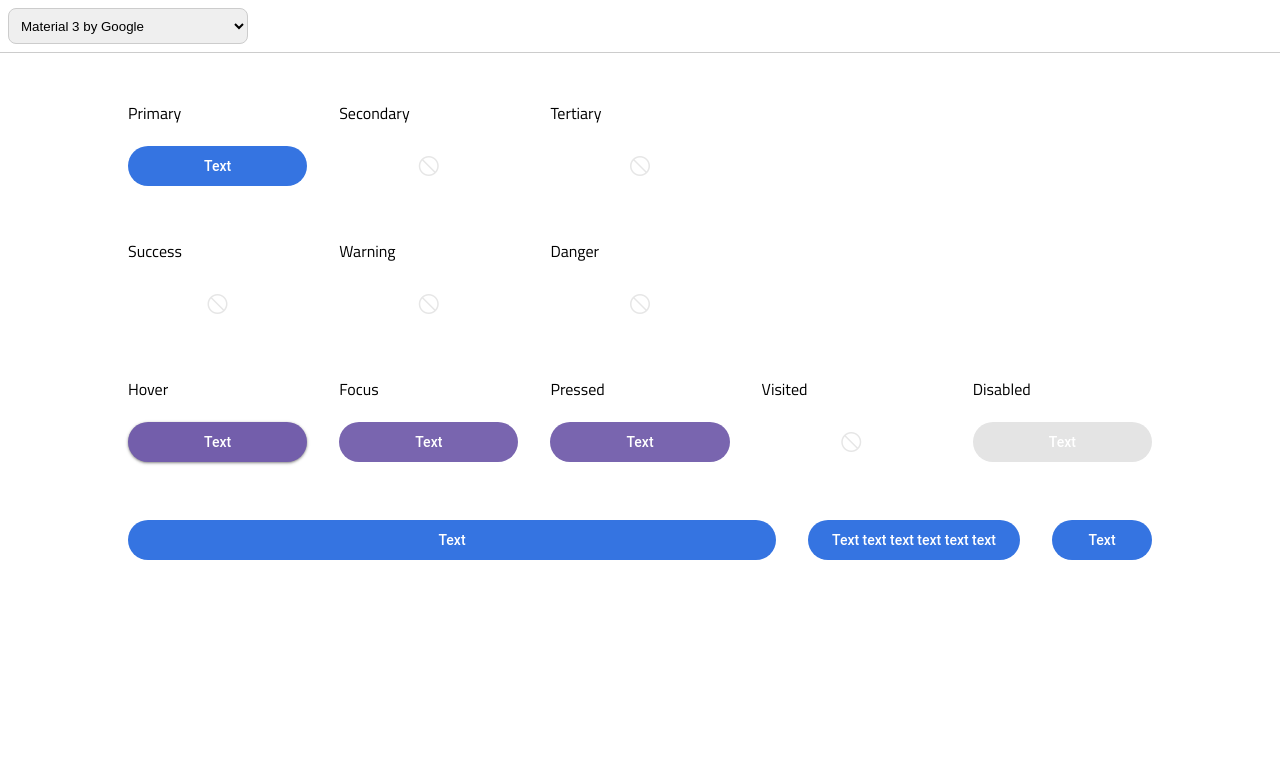
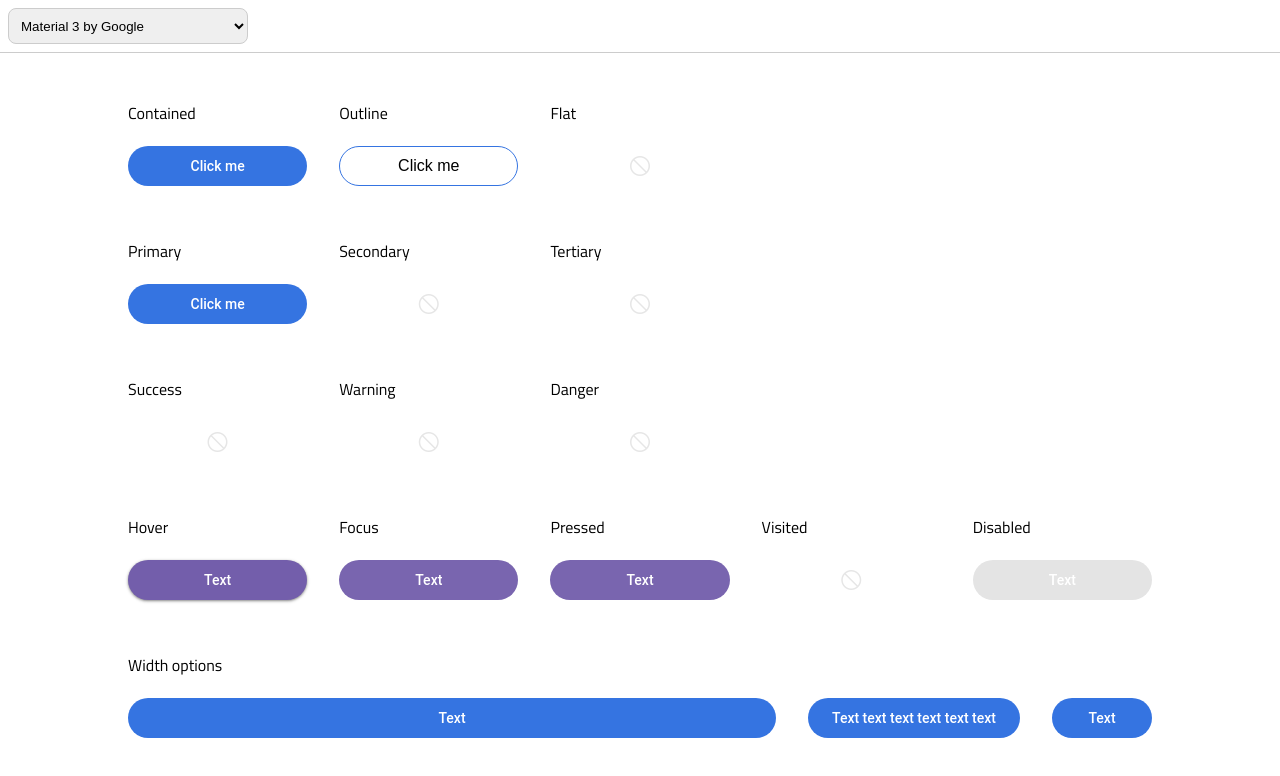
Before and after one commit to rodrigojcmello/kiskadee, a React (Vite) app in the folder packages/react/: page / in a window 1280 px wide. Shown: the top 776 px of the page. Built offline with nearby package versions, Linux system fonts and the light colour scheme.

Commit message:
chore: document the button width option

```diff
--- a/packages/react/src/components/Button/Button.style.tsx
+++ b/packages/react/src/components/Button/Button.style.tsx
@@ -16,10 +16,10 @@ export const ButtonStyled = styled.button<
     //--------------------------------------------------------------------------
 
     '&.button': {
-      ...container?.contained?.base,
-      ...container?.contained?.variant?.[variant]?.rest,
+      border: 'none',
+      ...container?.[typeStyle]?.base,
+      ...container?.[typeStyle]?.variant?.[variant]?.rest,
       cursor: 'pointer',
-      border: 'none',
       fontSize: '16px',
       transitionProperty: 'box-shadow, border, background, padding, min-width',
       transitionDuration: duration,
@@ -29,7 +29,7 @@ export const ButtonStyled = styled.button<
     // OPTION - WIDTH
     width: width === 'block' ? '100%' : 'auto',
     minWidth:
-      width === 'min-width' ? container?.contained?.option.widthMin : '0px',
+      width === 'min-width' ? container?.[typeStyle]?.option.widthMin : '0px',
 
     //--------------------------------------------------------------------------
     // Text
--- a/packages/react/src/components/Button/Button.types.ts
+++ b/packages/react/src/components/Button/Button.types.ts
@@ -1,6 +1,6 @@
 import { CSSProperties } from 'react';
 
-type ButtonType = 'contained' | 'outline' | 'flat';
+export type ButtonType = 'contained' | 'outline' | 'flat';
 
 export type ButtonVariant =
   | 'primary'
--- a/packages/react/src/site/documentation/Button/ButtonDocumentation.module.scss
+++ b/packages/react/src/site/documentation/Button/ButtonDocumentation.module.scss
@@ -17,13 +17,20 @@
   vertical-align: middle;
 }
 
+.no-transition * {
+  transition: none !important;
+}
+
+.width-container {
+  margin-top: 48px;
+  width: 100%;
+}
+
 .width {
   //display: flex;
   display: grid;
   grid-template-columns: 2fr auto auto;
+  gap: 32px;
   align-items: center;
-  gap: 32px;
-  margin-top: 48px;
-  width: 100%;
   height: 50px;
 }
--- a/packages/react/src/site/documentation/Button/ButtonDocumentation.tsx
+++ b/packages/react/src/site/documentation/Button/ButtonDocumentation.tsx
@@ -1,11 +1,14 @@
 /* eslint-disable @typescript-eslint/no-empty-function */
 import type { FC, PropsWithChildren } from 'react';
-import { useContext, useState } from 'react';
+import { useContext, useLayoutEffect, useState } from 'react';
 import { Button } from '../../../components/Button/Button';
 import { Box } from '../../components/Box/Box';
 import { Container } from '../../components/Container/Container';
 import { BoxTitle } from '../../components/BoxTitle/BoxTitle';
-import { ButtonVariant } from '../../../components/Button/Button.types';
+import {
+  ButtonType,
+  ButtonVariant,
+} from '../../../components/Button/Button.types';
 import { KiskadeeContext } from '../../../context';
 import style from './ButtonDocumentation.module.scss';
 
@@ -37,18 +40,88 @@ const NotApplicable: FC = () => {
 export const ButtonDocumentation: FC = () => {
   const [theme] = useContext(KiskadeeContext);
   const [variant, setVariant] = useState<ButtonVariant>('primary');
+  const [type, setType] = useState<ButtonType>('contained');
+  const [pageLoad, setPageLoad] = useState(false);
 
-  const buttonVariant = theme.component.button?.container?.contained?.variant;
+  useLayoutEffect(() => {
+    setTimeout(() => {
+      setPageLoad(true);
+    }, 50);
+  }, []);
+
+  const buttonContainer = theme.component.button?.container;
+  const buttonVariant = theme.component.button?.container?.[type]?.variant;
 
   return (
-    <Container>
+    <Container className={!pageLoad ? style['no-transition'] : undefined}>
+      <Box>
+        <div>
+          <BoxTitle>Contained</BoxTitle>
+          {buttonContainer?.contained ? (
+            <Applicable>
+              <Button
+                text="Click me"
+                width="block"
+                type="contained"
+                variant="primary"
+                onClick={(): void => {
+                  setType('contained');
+                  setVariant('primary');
+                }}
+              />
+            </Applicable>
+          ) : (
+            <NotApplicable />
+          )}
+        </div>
+
+        <div>
+          <BoxTitle>Outline</BoxTitle>
+          {buttonContainer?.outline ? (
+            <Applicable>
+              <Button
+                text="Click me"
+                width="block"
+                type="outline"
+                variant="primary"
+                onClick={(): void => {
+                  setType('outline');
+                  setVariant('primary');
+                }}
+              />
+            </Applicable>
+          ) : (
+            <NotApplicable />
+          )}
+        </div>
+        <div>
+          <BoxTitle>Flat</BoxTitle>
+          {buttonContainer?.flat ? (
+            <Applicable>
+              <Button
+                text="Click me"
+                width="block"
+                type="outline"
+                variant="primary"
+                onClick={(): void => {
+                  setType('flat');
+                  setVariant('primary');
+                }}
+              />
+            </Applicable>
+          ) : (
+            <NotApplicable />
+          )}
+        </div>
+      </Box>
+
       <Box>
         <div>
           <BoxTitle>Primary</BoxTitle>
           {buttonVariant?.primary ? (
             <Applicable>
               <Button
-                text="Text"
+                text="Click me"
                 width="block"
                 type="contained"
                 variant="primary"
@@ -67,7 +140,7 @@ export const ButtonDocumentation: FC = () => {
           {buttonVariant?.secondary ? (
             <Applicable>
               <Button
-                text="Text"
+                text="Click me"
                 width="block"
                 type="contained"
                 variant="secondary"
@@ -85,7 +158,7 @@ export const ButtonDocumentation: FC = () => {
           {buttonVariant?.tertiary ? (
             <Applicable>
               <Button
-                text="Text"
+                text="Click me"
                 width="block"
                 type="contained"
                 variant="tertiary"
@@ -106,7 +179,7 @@ export const ButtonDocumentation: FC = () => {
           {buttonVariant?.success ? (
             <Applicable>
               <Button
-                text="Text"
+                text="Click me"
                 width="block"
                 type="contained"
                 variant="success"
@@ -125,7 +198,7 @@ export const ButtonDocumentation: FC = () => {
           {buttonVariant?.warning ? (
             <Applicable>
               <Button
-                text="Text"
+                text="Click me"
                 width="block"
                 type="contained"
                 variant="warning"
@@ -141,11 +214,10 @@ export const ButtonDocumentation: FC = () => {
 
         <div>
           <BoxTitle>Danger</BoxTitle>
-
           {buttonVariant?.danger ? (
             <Applicable>
               <Button
-                text="Text"
+                text="Click me"
                 width="block"
                 type="contained"
                 variant="danger"
@@ -250,6 +322,8 @@ export const ButtonDocumentation: FC = () => {
           )}
         </div>
       </Box>
+      <div className={style['width-container']}>
+        <BoxTitle>Width options</BoxTitle>
         <div className={style.width}>
           <div>
             <Button
@@ -279,6 +353,7 @@ export const ButtonDocumentation: FC = () => {
             />
           </div>
         </div>
+      </div>
     </Container>
   );
 };
--- a/packages/react/src/themes/material/theme.ts
+++ b/packages/react/src/themes/material/theme.ts
@@ -41,6 +41,42 @@ export const materialTheme: KiskadeeSchema = {
             },
           },
         },
+        outline: {
+          base: {
+            padding: '10px 24px',
+            borderRadius: '20px',
+            textAlign: 'center',
+            borderWidth: '1px',
+            borderStyle: 'solid',
+            borderColor: '#3574E1',
+          },
+          option: {
+            widthMin: '100px',
+          },
+          variant: {
+            primary: {
+              rest: {
+                backgroundColor: '#FFFFFF',
+              },
+              hover: {
+                backgroundColor: '#735EAB',
+                boxShadow:
+                  '0px 1px 2px rgba(0, 0, 0, 0.3), 0px 1px 3px 1px rgba(0, 0, 0, 0.15)',
+              },
+              focus: {
+                backgroundColor: '#7965AF',
+              },
+              pressed: {
+                backgroundColor: '#7965AF',
+                boxShadow: 'none',
+              },
+              disabled: {
+                boxShadow: 'none',
+                backgroundColor: '#E4E4E4',
+              },
+            },
+          },
+        },
       },
       text: {
         contained: {
```
Lines whose indentation alone changed are shown as unchanged.
